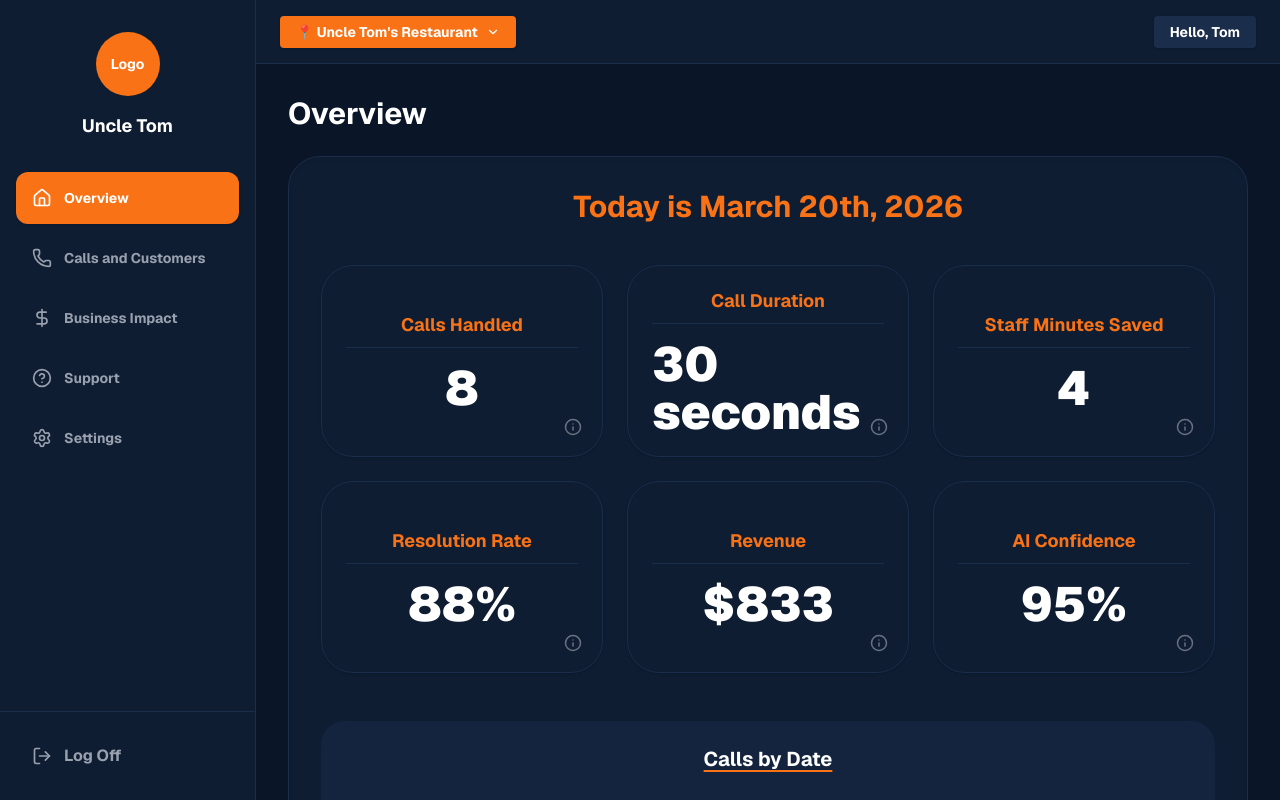
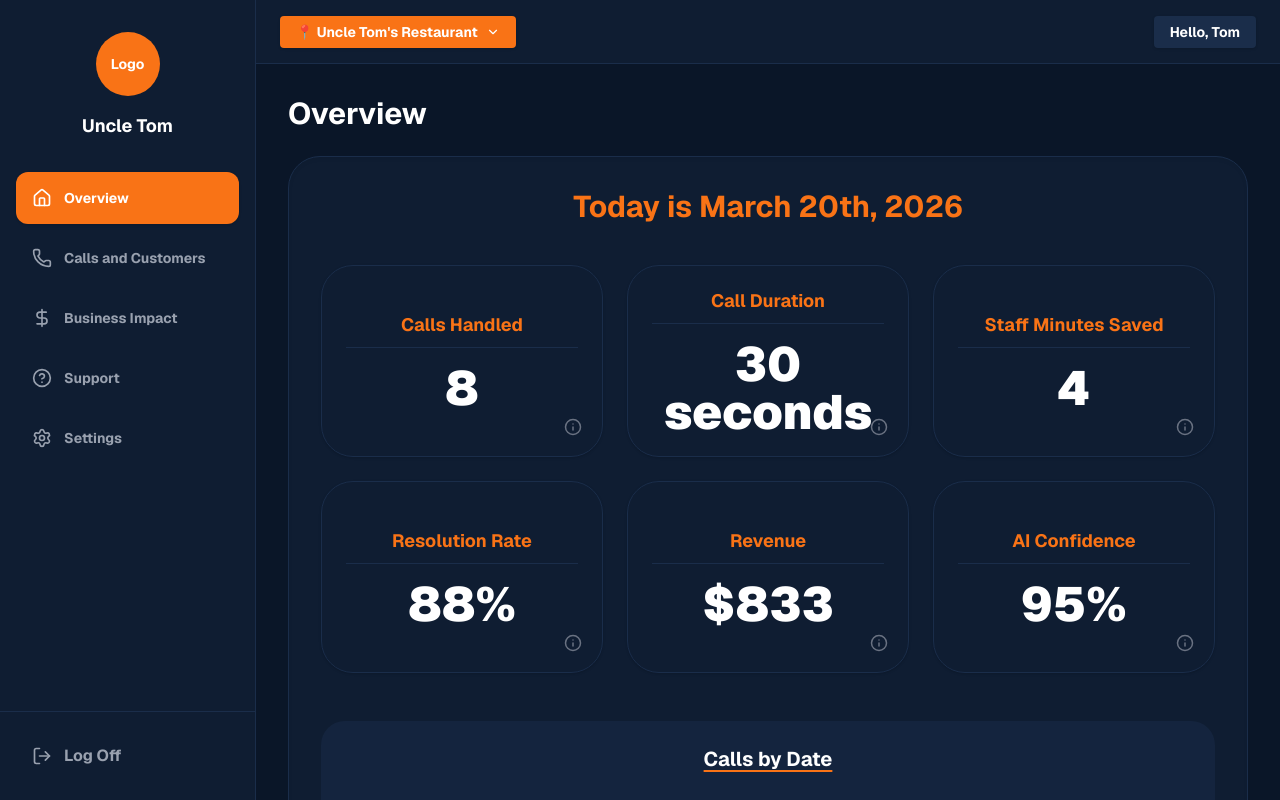
Before and after one commit to minang1211/restaurant-dashboard, a Next.js app: page / in a window 1280 px wide. Built offline with nearby package versions, Linux system fonts and the light colour scheme.

Commit message:
Center metric text and update pie chart colors

```diff
--- a/src/app/components/CallsTab.js
+++ b/src/app/components/CallsTab.js
@@ -33,7 +33,7 @@ export default function CallsTab() {
         const label = c.intent === "hours_location" ? "Hours / Location" : "Other";
         intentCounts[label] = (intentCounts[label] || 0) + 1;
     });
-    const pieColors = ["#f97316", "#1a2d4a", "#9ca3af", "#f59e0b", "#0f1d32"];
+    const pieColors = ["#f97316", "#38bdf8", "#4ade80", "#facc15", "#f87171", "#a78bfa", "#fb923c", "#e879f9"];
     const intentData = Object.entries(intentCounts).map(([name, value], i) => ({
         name,
         value,
--- a/src/app/components/MetricCard.js
+++ b/src/app/components/MetricCard.js
@@ -6,7 +6,7 @@ export default function MetricCard({ title, value }) {
             <h3 className="text-[#f97316] font-bold text-lg mb-4 border-b border-[#1a2d4a] pb-2 w-full text-center">
                 {title}
             </h3>
-            <p className="text-5xl font-black text-white">{value}</p>
+            <p className="text-5xl font-black text-white text-center">{value}</p>
             <div className="absolute bottom-5 right-5 text-gray-500 hover:text-[#f97316] cursor-pointer">
                 <Info size={18} />
             </div>
```
